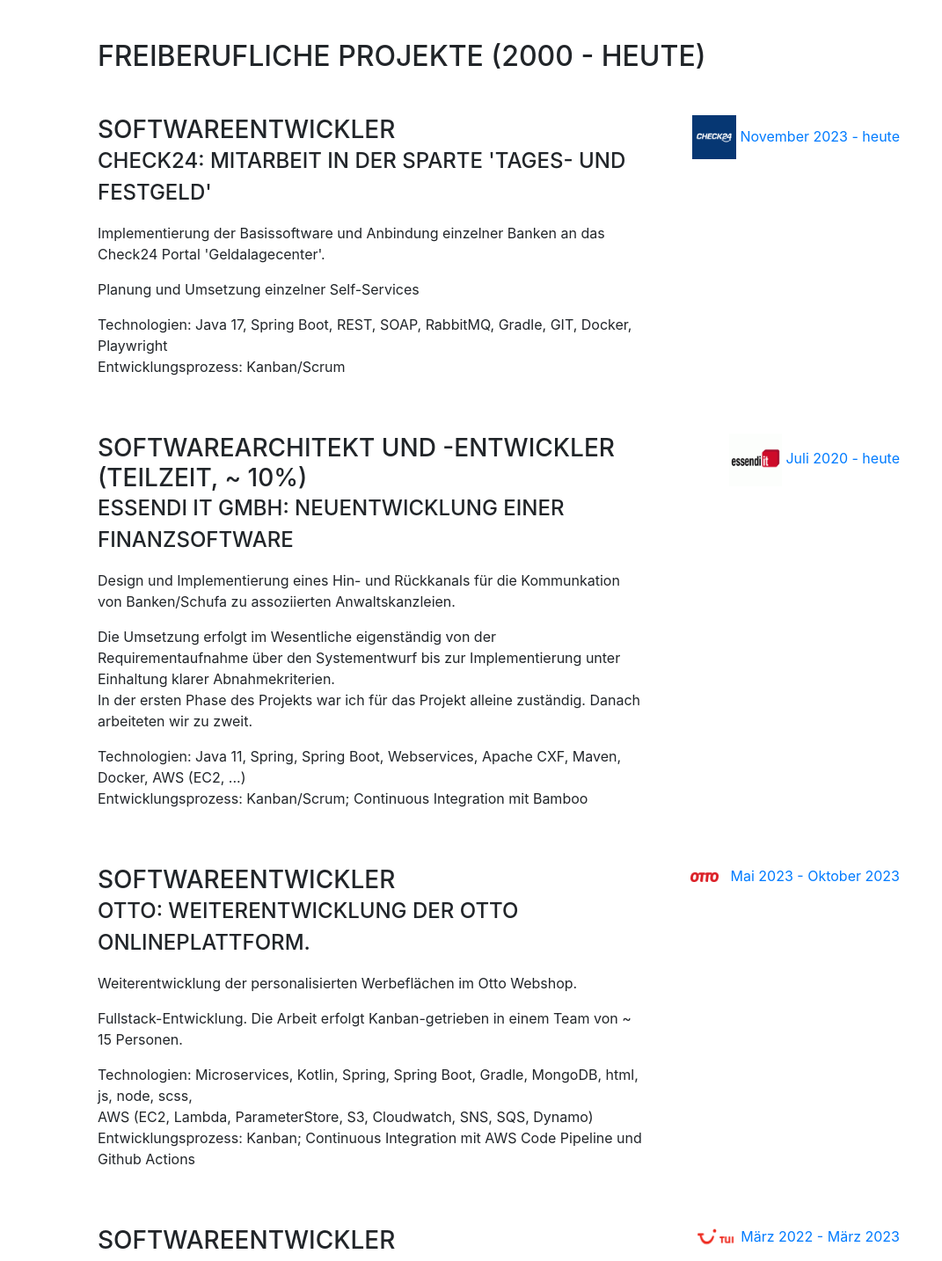
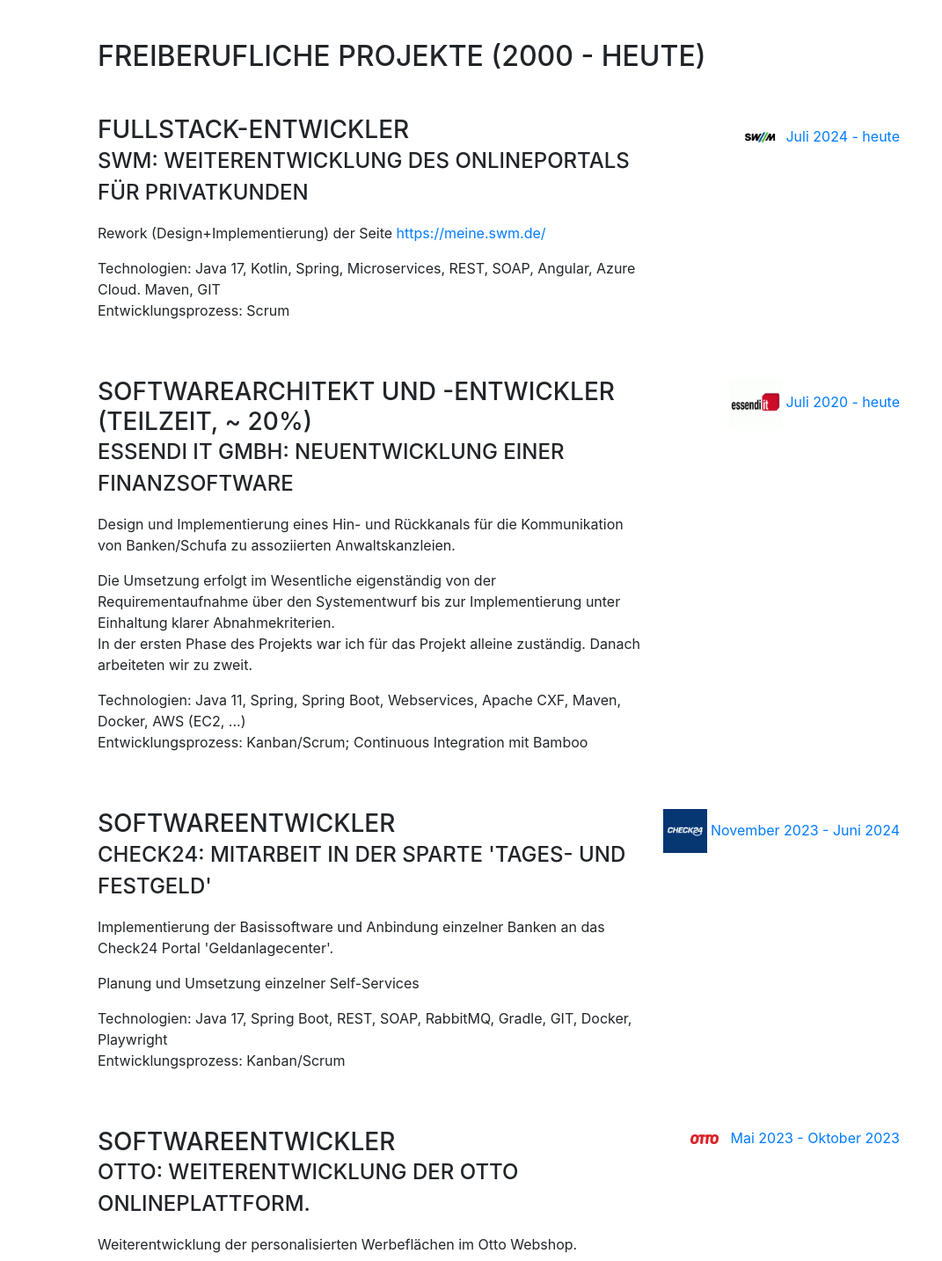
Before and after one commit to nasahl/website-nasahl, a website with bundled scripts: page index.html in a window 1280 px wide. Shown: the part 804-2238 px from the top of the page at 88% size, without its empty margins (209-1280 px from the left). Built offline with nearby package versions, Linux system fonts and the light colour scheme; a web font is replaced by a local one.

Commit message:
Add section for SWM

```diff
--- a/index.html
+++ b/index.html
@@ -138,30 +138,43 @@
 
             <div class="resume-item d-flex flex-column flex-md-row mb-5">
                 <div class="resume-content mr-auto">
-                    <h3 class="mb-0">Softwareentwickler</h3>
-                    <div class="subheading mb-3">Check24: Mitarbeit in der Sparte 'Tages- und Festgeld'</div>
-                    <p>Implementierung der Basissoftware und Anbindung einzelner Banken an das Check24 Portal 'Geldalagecenter'.</p>
-                    <p>Planung und Umsetzung einzelner Self-Services</p>
-                    <p>Technologien: Java 17, Spring Boot, REST, SOAP, RabbitMQ, Gradle, GIT, Docker, Playwright
-                    <br> Entwicklungsprozess: Kanban/Scrum</p>
+                    <h3 class="mb-0">Fullstack-Entwickler</h3>
+                    <div class="subheading mb-3">SWM: Weiterentwicklung des Onlineportals für Privatkunden</div>
+                    <p>Rework (Design+Implementierung) der Seite <a href="https://meine.swm.de/">https://meine.swm.de/</a></p>
+                    <p>Technologien: Java 17, Kotlin, Spring, Microservices, REST, SOAP, Angular, Azure Cloud. Maven, GIT
+                    <br> Entwicklungsprozess: Scrum</p>
                 </div>
                 <div class="resume-date text-md-right">
-                    <span class="text-primary"><img src="companies/check24.png" width="50" height="50"> November 2023 - heute</span>
+                    <span class="text-primary"><img src="companies/swm.png" width="50" height="50"> Juli 2024 - heute</span>
                 </div>
             </div>
 
             <div class="resume-item d-flex flex-column flex-md-row mb-5">
                 <div class="resume-content mr-auto">
-                    <h3 class="mb-0">Softwarearchitekt und -entwickler (Teilzeit, ~ 10%)</h3>
+                    <h3 class="mb-0">Softwarearchitekt und -entwickler (Teilzeit, ~ 20%)</h3>
                     <div class="subheading mb-3">essendi it GmbH: Neuentwicklung einer Finanzsoftware</div>
-                    <p>Design und Implementierung eines Hin- und Rückkanals für die Kommunkation von Banken/Schufa zu assoziierten Anwaltskanzleien.</p>
-                    <p>Die Umsetzung erfolgt im Wesentliche eigenständig von der Requirementaufnahme über den Systementwurf bis zur Implementierung  unter Einhaltung klarer Abnahmekriterien.
+                    <p>Design und Implementierung eines Hin- und Rückkanals für die Kommunikation von Banken/Schufa zu assoziierten Anwaltskanzleien.</p>
+                    <p>Die Umsetzung erfolgt im Wesentliche eigenständig von der Requirementaufnahme über den Systementwurf bis zur Implementierung unter Einhaltung klarer Abnahmekriterien.
                         <br>In der ersten Phase des Projekts war ich für das Projekt alleine zuständig. Danach arbeiteten wir zu zweit.
                     <p>Technologien: Java 11, Spring, Spring Boot, Webservices, Apache CXF, Maven, Docker, AWS (EC2, ...)
                         <br> Entwicklungsprozess: Kanban/Scrum; Continuous Integration mit Bamboo</p>
                 </div>
                 <div class="resume-date text-md-right">
                     <span class="text-primary"><img src="companies/essendi.gif" width="60" height="60"> Juli 2020 - heute</span>
+                </div>
+            </div>
+
+            <div class="resume-item d-flex flex-column flex-md-row mb-5">
+                <div class="resume-content mr-auto">
+                    <h3 class="mb-0">Softwareentwickler</h3>
+                    <div class="subheading mb-3">Check24: Mitarbeit in der Sparte 'Tages- und Festgeld'</div>
+                    <p>Implementierung der Basissoftware und Anbindung einzelner Banken an das Check24 Portal 'Geldanlagecenter'.</p>
+                    <p>Planung und Umsetzung einzelner Self-Services</p>
+                    <p>Technologien: Java 17, Spring Boot, REST, SOAP, RabbitMQ, Gradle, GIT, Docker, Playwright
+                        <br> Entwicklungsprozess: Kanban/Scrum</p>
+                </div>
+                <div class="resume-date text-md-right">
+                    <span class="text-primary"><img src="companies/check24.png" width="50" height="50"> November 2023 - Juni 2024</span>
                 </div>
             </div>
 
```
Also changed, not shown: companies/swm.png (added).
